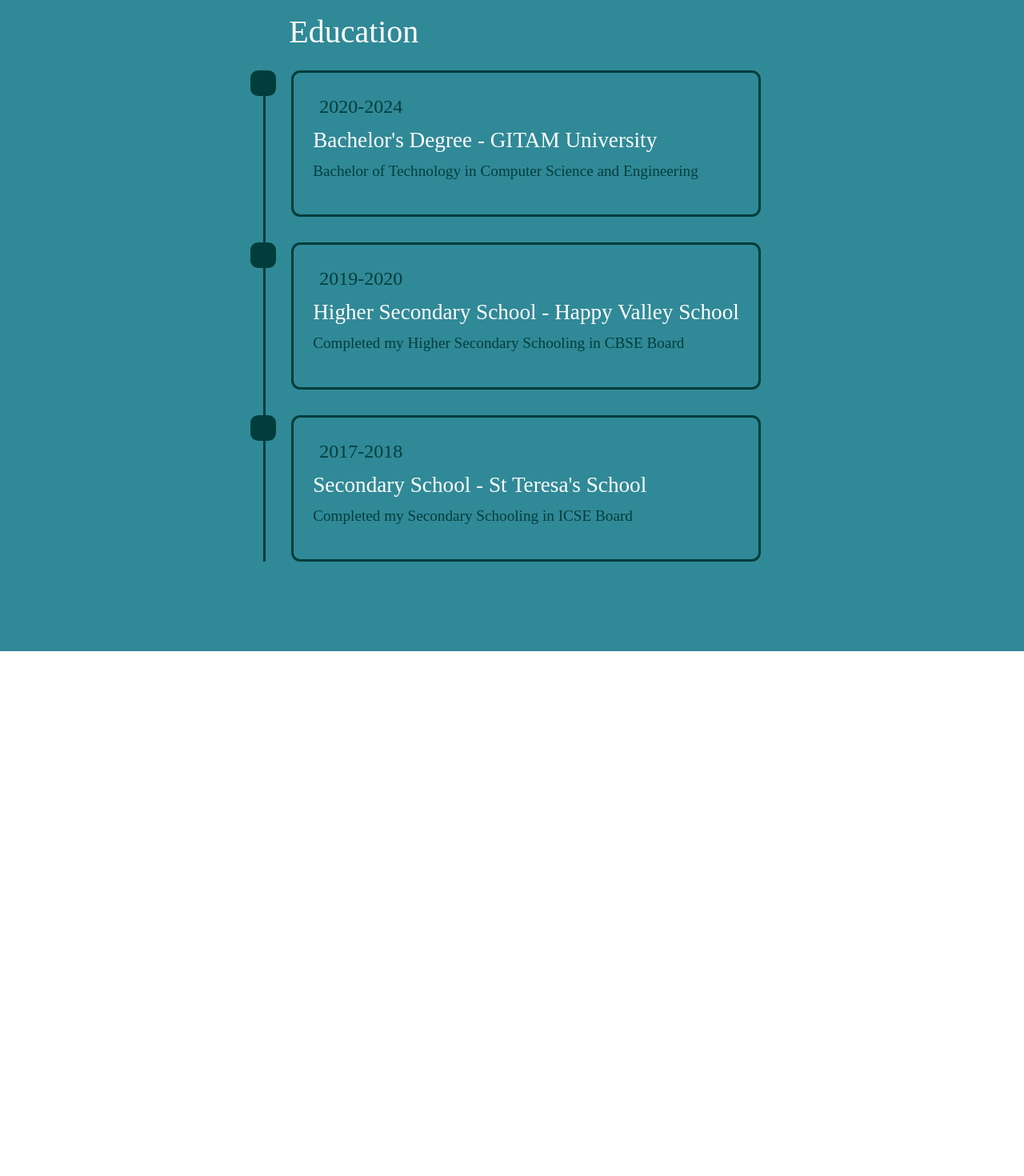
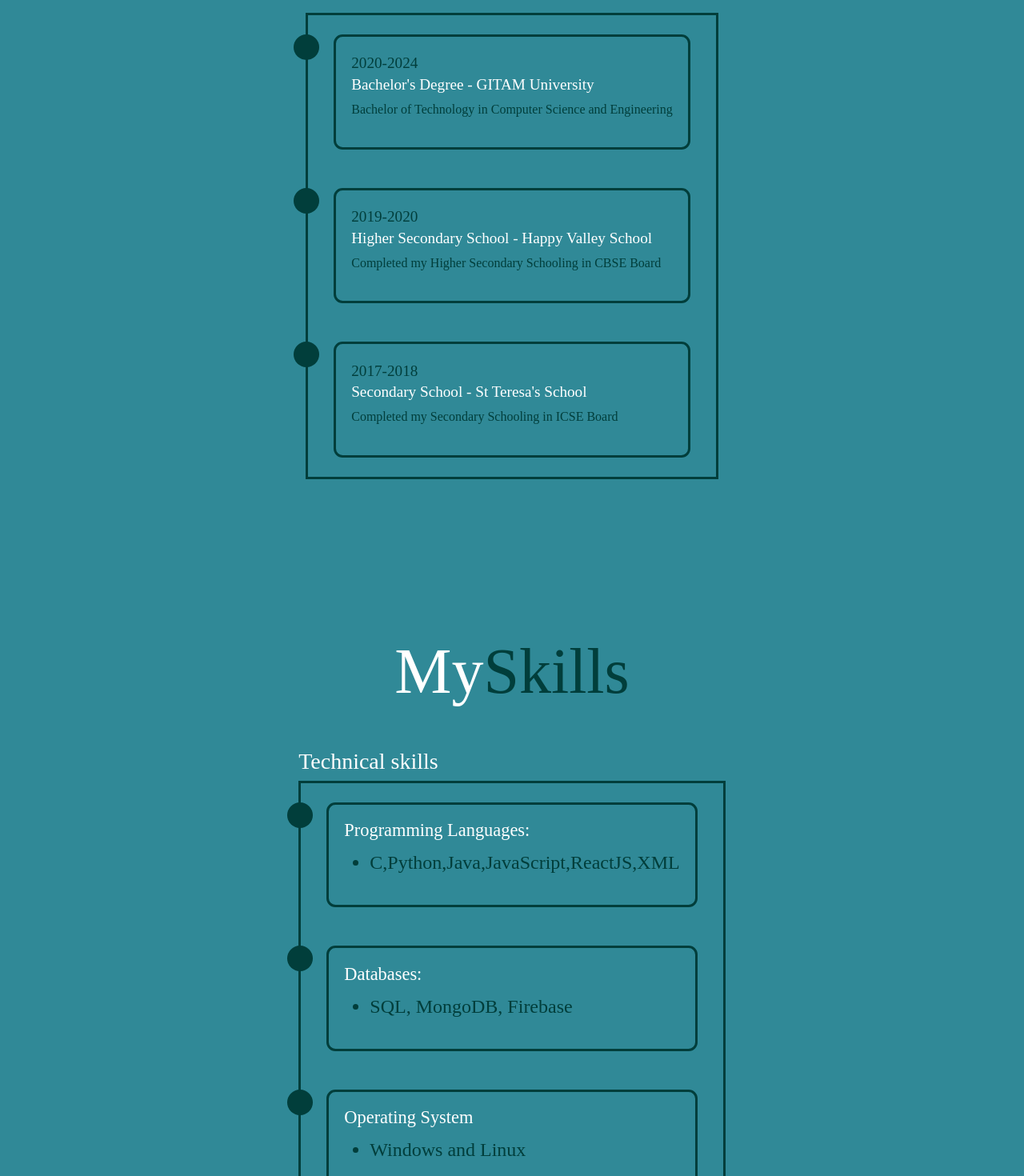
Before and after one commit to snehil891/my-portfolio, a React (Create React App) app: page / in a window 1280 px wide. Shown: the part 1960-3430 px from the top of the page at 80% size. Before the commit the page ends 2774 px from the top, so only its background shows below. Built offline with nearby package versions, Linux system fonts and the light colour scheme; a web font is replaced by a local one.

Commit message:
Education and skills page designed

```diff
--- a/src/App.css
+++ b/src/App.css
@@ -249,85 +249,124 @@ span {
   flex-direction: column;
   min-height: auto;
   background: var(--second-bg-color);
-  padding-bottom: 5rem;
 }
 
 .education .education-row {
   display: flex;
   flex-wrap: wrap;
-  gap: 5rem;
+  gap: 1rem;
 }
 
 .education-row .education-column {
-  flex: 1 1 40rem;
+  flex: 1 1 20rem;
 
-}
-
-.education-column .title {
-  font-size: 2.5rem;
-  margin: 0 0 1.5rem 2rem;
 }
 
 .education-column .education-box {
   border-left: 0.2rem solid var(--bg-color);
+  border-bottom: 0.2rem solid var(--bg-color);
+  border-right: 0.2rem solid var(--bg-color);
+  border-top: 0.2rem solid var(--bg-color);
 }
 
 .education-box .education-content {
   position: relative;
   padding-left: 2rem;
+  padding-top: 1.5rem;
+  padding-right: 2rem;
+  padding-bottom: 1.5rem;
 }
 
 .education-box .education-content::before {
   content: '';
   position: absolute;
-  top: 0;
-  left: -1.2rem;
+  left: -1.1rem;
   width: 2rem;
   height: 2rem;
   background: var(--bg-color);
-  border-radius: 30%;
+  border-radius: 50%;
 }
 
 .education-content .content {
   position: relative;
-  padding: 1.5rem;
+  padding: 1.2rem;
   border: 0.2rem solid var(--bg-color);
   border-radius: 0.7rem;
-  margin-bottom: 2rem;
   overflow: hidden;
 }
 
-.education-content .content ::before {
-  content: '';
-  position: absolute;
-  top: 0;
-  left: 0;
-  width: 0;
-  height: 100%;
-  background: red;
-  z-index: -1;
-  transition: 0.5s;
-}
-
-.education-content .content:hover::before {
-  width: 100%;
-}
-
 .education-content .content .year {
-  font-size: 1.5rem;
+  font-size: 1.2rem;
   color: var(--bg-color);
-  padding-bottom: 0.5rem;
-}
-
-.education-content .content .year i {
-  padding-right: 0.5rem;
 }
 
 .education-content .content h3 {
-  font-size: 1.7rem;
+  font-size: 1.2rem;
 }
 
 .education-content .content p {
-  font-size: 1.2rem;
+  font-size: 1rem;
   color: var(--bg-color);
 }
+
+.skills{
+  display: flex;
+  justify-content: center;
+  align-items: center;
+  flex-direction: column;
+  min-height: auto;
+  background: var(--second-bg-color);
+}
+
+.skills .skills-row {
+  display: flex;
+  flex-wrap: wrap;
+  gap: 1rem;
+}
+
+.skills-row .skills-column {
+  flex: 1 1 20rem;
+
+}
+
+.skills .skills-box {
+  border-left: 0.2rem solid var(--bg-color);
+  border-bottom: 0.2rem solid var(--bg-color);
+  border-right: 0.2rem solid var(--bg-color);
+  border-top: 0.2rem solid var(--bg-color);
+}
+
+.skills-box .skills-content {
+  position: relative;
+  padding-left: 2rem;
+  padding-top: 1.5rem;
+  padding-right: 2rem;
+  padding-bottom: 1.5rem;
+}
+
+.skills-box .skills-content::before {
+  content: '';
+  position: absolute;
+  left: -1.1rem;
+  width: 2rem;
+  height: 2rem;
+  background: var(--bg-color);
+  border-radius: 50%;
+}
+
+.skills-content .content {
+  position: relative;
+  padding: 1.2rem;
+  border: 0.2rem solid var(--bg-color);
+  border-radius: 0.7rem;
+  overflow: hidden;
+}
+
+.skills-content .content h3 {
+  font-size: 1.4rem;
+}
+
+.skills-content .content p {
+  font-size: 1.5rem;
+  color: var(--bg-color);
+}
--- a/src/App.js
+++ b/src/App.js
@@ -3,6 +3,8 @@ import Navigation from './Components/Navigation';
 import Profile from './Components/Profile';
 import About from './Components/About';
 import Education from './Components/Education';
+import Skills from './Components/Skills';
+import Contact from './Components/Contact';
 
 function App() {
   return (
@@ -10,6 +12,8 @@ function App() {
       <Profile></Profile>
       <About></About>
       <Education></Education>
+      <Skills></Skills>
+      <Contact></Contact>
     </>
 
   );
--- /dev/null
+++ b/src/Components/Contact.js
@@ -0,0 +1,15 @@
+import React from 'react'
+import PropTypes from 'prop-types'
+
+export default function Contact(props){
+    return(
+        <section className='contact' id='contact'>
+            <h3 className='heading'>Contact<span>Me!</span></h3>
+
+        </section>
+    )
+}
+
+Contact.propTypes={
+    title: PropTypes.string
+}
--- a/src/Components/Education.js
+++ b/src/Components/Education.js
@@ -4,10 +4,9 @@ import PropTypes from 'prop-types'
 export default function Education(props) {
     return (
         <section className='education' id='education'>
-            <h3 className='heading'>My<span>Education</span>Journey</h3>
+            <h5 className='heading'>My<span>Education</span>Journey</h5>
             <div className='education-row'>
                 <div className='education-column'>
-                    <h3 className='title'>Education</h3>
                     <div className='education-box'>
                         <div className='education-content'>
                             <div className='content'>
--- /dev/null
+++ b/src/Components/Skills.js
@@ -0,0 +1,39 @@
+import React from 'react'
+import PropTypes from 'prop-types'
+
+export default function Skills(props) {
+    return (
+        <section className='skills' id='skills'>
+            <h5 className='heading'>My<span>Skills</span></h5>
+            <div className='skills-row'>
+                <div className='skills-column'>
+                    <h3 className='title'>Technical skills</h3>
+                    <div className='skills-box'>
+                        <div className='skills-content'>
+                            <div className='content'>
+                                <h3>Programming Languages:</h3>
+                                <p><ul><li>C,Python,Java,JavaScript,ReactJS,XML</li></ul></p>
+                            </div>
+                        </div>
+                        <div className='skills-content'>
+                            <div className='content'>
+                                <h3>Databases:</h3>
+                                <p><ul><li> SQL, MongoDB, Firebase</li></ul></p>
+                            </div>
+                        </div>
+                        <div className='skills-content'>
+                            <div className='content'>
+                                <h3>Operating System</h3>
+                                <p><ul><li>Windows and Linux</li></ul></p>
+                            </div>
+                        </div>
+                    </div>
+                </div>
+            </div>
+        </section>
+    )
+}
+
+Skills.propTypes = {
+    title: PropTypes.string
+}
```
